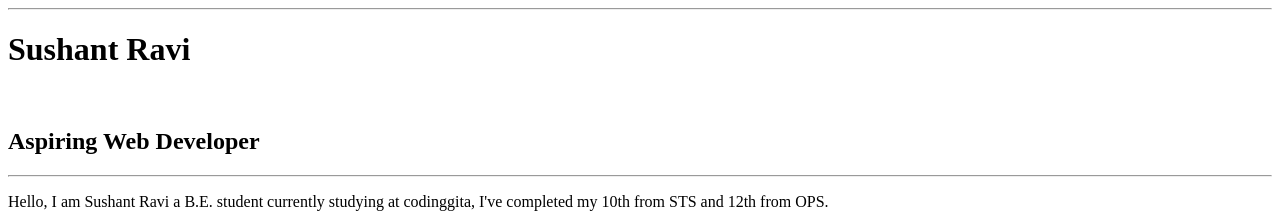
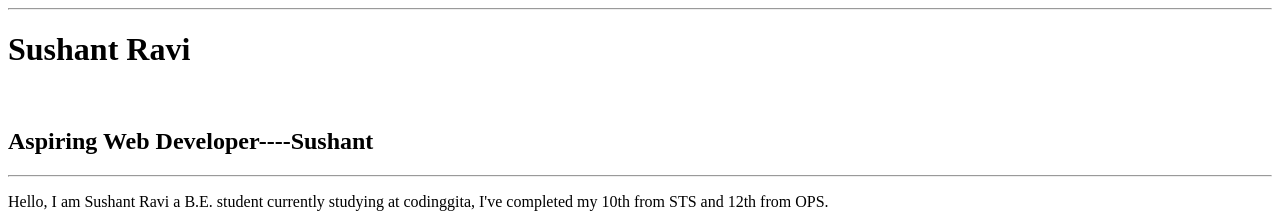
Before and after one commit to Sushant-Ravi14/HTML_Assignments, a plain HTML site: page Assignment1/bio.html in a window 1280 px wide. Shown: the top 218 px of the page. Drawn offline with Linux system fonts and the light colour scheme.

Commit message:
new change

```diff
--- a/Assignment1/bio.html
+++ b/Assignment1/bio.html
@@ -8,7 +8,7 @@
 <body>
     <hr>
     <h1>Sushant Ravi</h1><br>
-    <h2>Aspiring Web Developer</h2><hr>
+    <h2>Aspiring Web Developer----Sushant</h2><hr>
 
     <p> Hello, I am Sushant Ravi a B.E. student currently studying at codinggita, I've completed my 10th from STS and 12th from OPS.</p><br>
 
```
